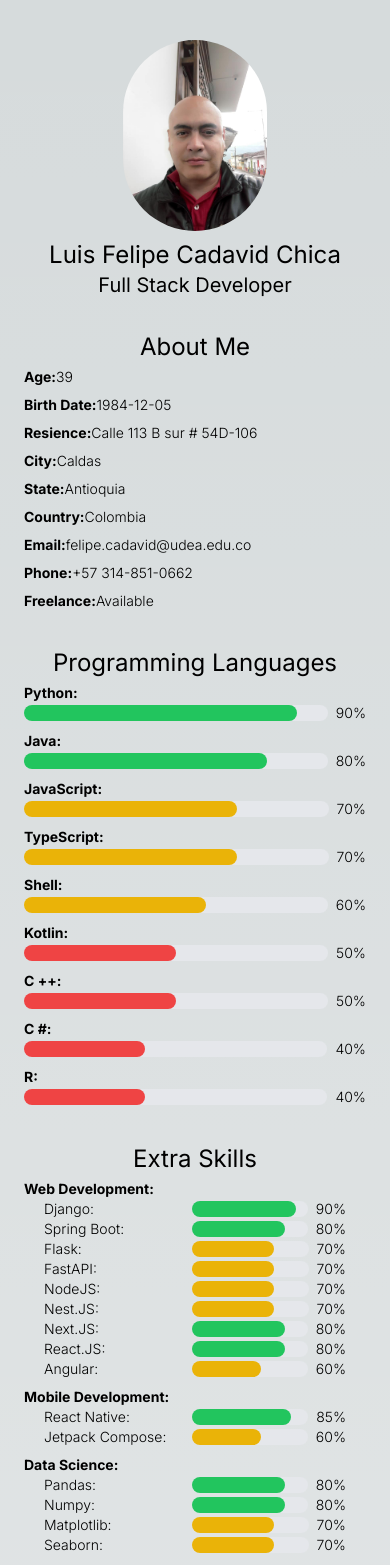
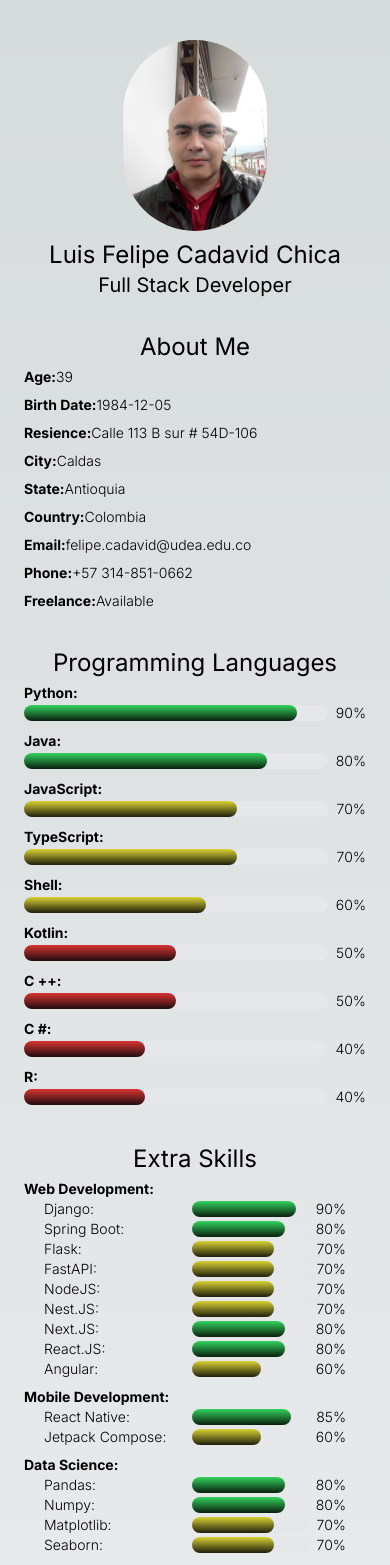
Before and after one commit to IngenieriaWeb-L-W/luis-felipe-cadavid-portafolio, a Next.js app: page / in a window 390 px wide. Shown: the top 1565 px of the page. Built offline with nearby package versions, Linux system fonts and the light colour scheme.

Commit message:
ref: modification style and add animation

```diff
--- a/src/app/globals.css
+++ b/src/app/globals.css
@@ -16,9 +16,50 @@
     }
 }
 
-.color-gradient {
-    @apply bg-gradient-to-br from-[#33D35E] to-[#2AB6D9];
+.color-gradient1 {
+    @apply bg-gradient-to-bl from-[#33D35E] to-[#2AB6D9];
 }
+
+.color-gradient-status-1 {
+    @apply bg-gradient-to-t from-[#091f0e] to-[#33D35E];
+}
+
+.color-gradient-status-3 {
+    @apply bg-gradient-to-t from-[#1f0e0e] to-[#D93333];
+}
+
+.color-gradient-status-2 {
+    @apply bg-gradient-to-t from-[#1f1e0e] to-[#D9D233];
+}
+
+
+
+@keyframes progressAnimation {
+    0% {
+        transform: translateX(-5%);
+    }
+    20% {
+        transform: translateX(25%);
+    }
+    40% {
+        transform: translateX(-5%);
+    }
+    60% {
+        transform: translateX(25%);
+    }
+    80% {
+        transform: translateX(-5%);
+    }
+    100% {
+        transform: translateX(0);
+    }
+}
+
+.bar-progress {
+    animation: progressAnimation 2s ease-in-out forwards;
+    width: 0; /* Inicialmente la barra estará vacía */
+  }
+
 
 body {
     color: rgb(var(--foreground-rgb));
--- a/src/components/atoms/buttoms/index.tsx
+++ b/src/components/atoms/buttoms/index.tsx
@@ -7,7 +7,7 @@ export function Buttom({
 }) {
     return (
         <button
-            className='color-gradient mt-6 h-11 w-[163px] rounded-full font-bold text-white shadow'
+            className='color-gradient1 mt-6 h-11 w-[163px] rounded-full font-bold text-white shadow'
             type='button'
             onClick={handleClick}
         >
--- a/src/components/atoms/dataHandler/index.tsx
+++ b/src/components/atoms/dataHandler/index.tsx
@@ -1,20 +1,23 @@
+'use client';
+import React from 'react';
+
 interface subData {
-    [key: string]: string | number | boolean
+  [key: string]: string | number | boolean;
 }
 
 interface dataProps {
-    data: Record<string, string | number | boolean | subData>
-    textFormat: string
+  data: Record<string, string | number | boolean | subData>;
+  textFormat: string;
 }
 
 export function DataHandler({ data, textFormat }: dataProps) {
     function getColor(percent: number): string {
         if (percent >= 80) {
-            return 'bg-green-500'
+            return 'color-gradient-status-1';
         } else if (percent >= 60) {
-            return 'bg-yellow-500'
+            return 'color-gradient-status-2';
         } else {
-            return 'bg-red-500'
+            return 'color-gradient-status-3';
         }
     }
 
@@ -22,27 +25,18 @@ export function DataHandler({ data, textFormat }: dataProps) {
     <div>
         {Object.entries(data).map(([category, subData]) => (
             <div key={category} className={textFormat}>
-                    <span className='font-bold'>{category}:</span>
+            <span className="font-bold">{category}:</span>
             {typeof subData === 'object' ? (
                 <ul>
-                            {Object.entries(subData).map(
-                                ([subKey, subValue]) => (
-                                    <li
-                                        key={subKey}
-                                        className='flex items-center space-x-5 px-5'
-                                    >
-                                        <span className='w-32'>{subKey}:</span>
-                                        {typeof subValue === 'string' &&
-                                        subValue.endsWith('%') ? (
-                                            <div className='flex grow items-center'>
-                                                <div className='mr-2 h-4 grow rounded-full bg-gray-200'>
+                {Object.entries(subData).map(([subKey, subValue]) => (
+                    <li key={subKey} className="flex items-center space-x-5 px-5">
+                    <span className="w-32">{subKey}:</span>
+                    {typeof subValue === 'string' && subValue.endsWith('%') ? (
+                        <div className="flex grow items-center">
+                        <div className="mr-2 h-4 grow rounded-full bg-gray-200">
                             <div
-                                                        className={`h-full rounded-full ${getColor(
-                                                            parseInt(subValue),
-                                                        )}`}
-                                                        style={{
-                                                            width: subValue,
-                                                        }}
+                            className={`h-full rounded-full bar-progress ${getColor(parseInt(subValue))}`}
+                            style={{ width: subValue, backgroundColor: 'transparent' }}
                             ></div>
                         </div>
                         <span>{subValue}</span>
@@ -51,19 +45,14 @@ export function DataHandler({ data, textFormat }: dataProps) {
                         <span>{subValue}</span>
                     )}
                     </li>
-                                ),
-                            )}
+                ))}
                 </ul>
             ) : typeof subData === 'string' && subData.endsWith('%') ? (
-                        <div className='flex items-center'>
-                            <div className='mr-2 h-4 grow rounded-full bg-gray-200'>
+                <div className="flex items-center">
+                <div className="mr-2 h-4 grow rounded-full bg-gray-200">
                     <div
-                                    className={`h-full rounded-full ${getColor(
-                                        parseInt(subData),
-                                    )}`}
-                                    style={{
-                                        width: subData,
-                                    }}
+                    className={`h-full rounded-full bar-progress ${getColor(parseInt(subData))}`}
+                    style={{ width: subData, backgroundColor: 'transparent' }}
                     ></div>
                 </div>
                 <span>{subData}</span>
@@ -74,5 +63,5 @@ export function DataHandler({ data, textFormat }: dataProps) {
             </div>
         ))}
     </div>
-    )
+    );
 }
--- a/src/components/stencils/mainMenu/index.tsx
+++ b/src/components/stencils/mainMenu/index.tsx
@@ -6,7 +6,7 @@ import { InfoMain } from '@components/organisms/infoMain'
 
 const MainMenu: React.FC = () => {
     return (
-        <div className='py-4 lg:py-2'>
+        <div className='py-4 lg:py-2 ' style={{ maxHeight: '100vh', overflowY:'auto' }}>
             <div>
                 <InfoMain />
             </div>
```
Also changed, not shown: package.json (+6 -6 lines), src/components/organisms/infoMain/index.tsx (+45 -40 lines), 1 other file (tests, documents, lock files or other folders). Lines whose indentation alone changed are shown as unchanged.
